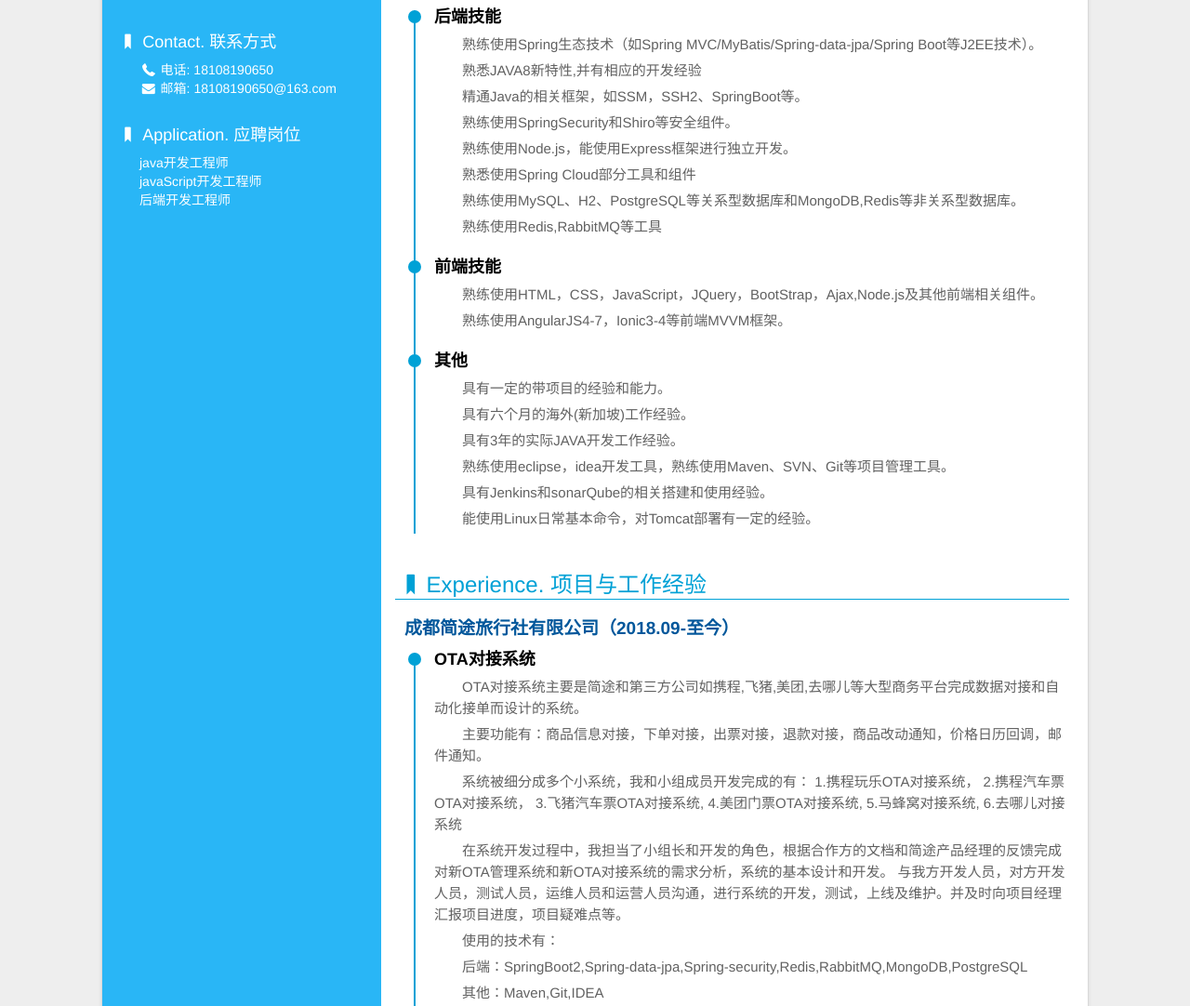
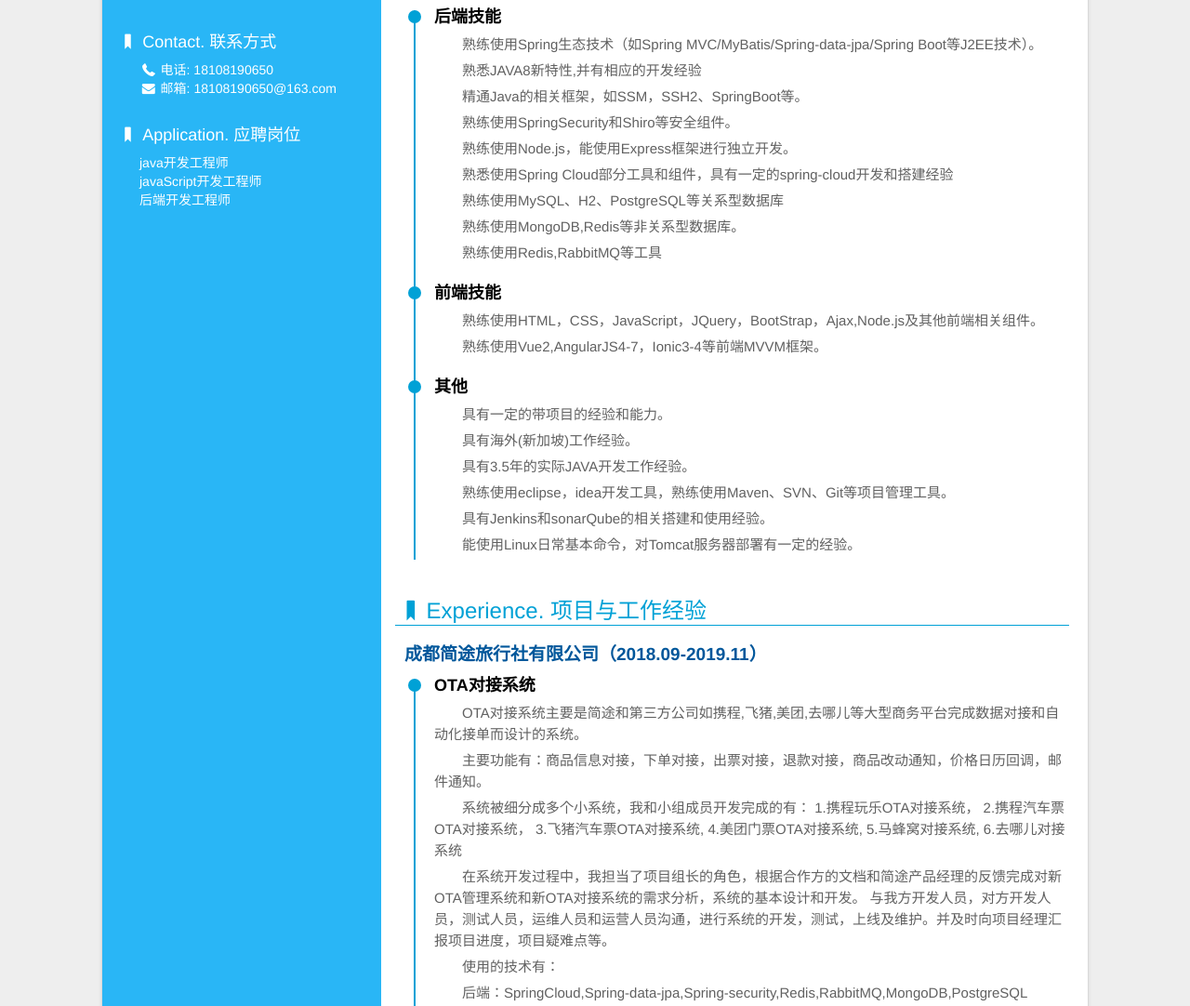
Before and after one commit to pandapanzhu/MyResume, a website: page index.html in a window 1280 px wide. Shown: the part 317-1399 px from the top of the page at 93% size. Drawn offline with Linux system fonts and the light colour scheme; some packages are replaced by stand-ins of ours; a script that the page names is missing.

Commit message:
02-24更新

```diff
--- a/index.html
+++ b/index.html
@@ -67,7 +67,7 @@
                     <dt><i class="icon-bookmark"></i>Basic info. 基本信息</dt>
                     <dd><strong>个人信息:</strong> <span>祝攀 / 男</span></dd>
                     <dd><strong>教育背景:</strong> <span>2013-2017 成都大学-软件工程专业</span></dd>
-                    <dd><strong>工作年限:</strong> <span>2年</span></dd>
+                    <dd><strong>工作年限:</strong> <span>3年</span></dd>
                     <dd><strong>英语能力:</strong><span>CET-4</span></dd>
                     <dd><strong>学习博客:</strong> <a href="http://pandapanzhu.github.io" target="_blank">pandapanzhu.github.io</a></dd>
                     <dd><strong>GitHub  &nbsp;:</strong> <a href="https://www.github.com/pandapanzhu" target="_blank">www.github.com/pandapanzhu</a></dd>
@@ -85,25 +85,26 @@
                             <p>精通Java的相关框架，如SSM，SSH2、SpringBoot等。</p>
                             <p>熟练使用SpringSecurity和Shiro等安全组件。</p>
                             <p>熟练使用Node.js，能使用Express框架进行独立开发。</p>
-                            <p>熟悉使用Spring Cloud部分工具和组件</p><!-- ，对微服务系统有基本的搭建和开发经验。（eureka，gateway,Server,zookeeper）</p>-->
-                            <p>熟练使用MySQL、H2、PostgreSQL等关系型数据库和MongoDB,Redis等非关系型数据库。</p>
+                            <p>熟悉使用Spring Cloud部分工具和组件，具有一定的spring-cloud开发和搭建经验</p><!-- ，对微服务系统有基本的搭建和开发经验。（eureka，gateway,Server,zookeeper）</p>-->
+                            <p>熟练使用MySQL、H2、PostgreSQL等关系型数据库</p>
+							<p>熟练使用MongoDB,Redis等非关系型数据库。</p>
                             <p>熟练使用Redis,RabbitMQ等工具</p>
                         </li>
                         <li>
                             <div class="circle"></div>
                             <h4>前端技能</h4>
                             <p>熟练使用HTML，CSS，JavaScript，JQuery，BootStrap，Ajax,Node.js及其他前端相关组件。</p>
-                            <p>熟练使用AngularJS4-7，Ionic3-4等前端MVVM框架。</p>
+                            <p>熟练使用Vue2,AngularJS4-7，Ionic3-4等前端MVVM框架。</p>
                         </li>
                         <li>
                             <div class="circle"></div>
                             <h4>其他</h4>
                             <p>具有一定的带项目的经验和能力。</p>
-                            <p>具有六个月的海外(新加坡)工作经验。</p>
-                            <p>具有3年的实际JAVA开发工作经验。</p>
+                            <p>具有海外(新加坡)工作经验。</p>
+                            <p>具有3.5年的实际JAVA开发工作经验。</p>
                             <p>熟练使用eclipse，idea开发工具，熟练使用Maven、SVN、Git等项目管理工具。</p>
                             <p>具有Jenkins和sonarQube的相关搭建和使用经验。</p>
-                            <p>能使用Linux日常基本命令，对Tomcat部署有一定的经验。</p>
+                            <p>能使用Linux日常基本命令，对Tomcat服务器部署有一定的经验。</p>
                         </li>
                     </ul>
                 </li>
@@ -113,7 +114,7 @@
                     <ul class="exp">
 
                     </ul>
-                    <h3>成都简途旅行社有限公司（2018.09-至今）</h3>
+                    <h3>成都简途旅行社有限公司（2018.09-2019.11）</h3>
                     <ul class="exp">
                         <li>
                             <div class="circle">&nbsp;</div>
@@ -121,10 +122,10 @@
                             <p>OTA对接系统主要是简途和第三方公司如携程,飞猪,美团,去哪儿等大型商务平台完成数据对接和自动化接单而设计的系统。</p>
                             <p>主要功能有：商品信息对接，下单对接，出票对接，退款对接，商品改动通知，价格日历回调，邮件通知。</p>
                             <p>系统被细分成多个小系统，我和小组成员开发完成的有：&nbsp;1.携程玩乐OTA对接系统，&nbsp;2.携程汽车票OTA对接系统，&nbsp;3.飞猪汽车票OTA对接系统,&nbsp;4.美团门票OTA对接系统,&nbsp;5.马蜂窝对接系统,&nbsp;6.去哪儿对接系统</p>
-                            <p>在系统开发过程中，我担当了小组长和开发的角色，根据合作方的文档和简途产品经理的反馈完成对新OTA管理系统和新OTA对接系统的需求分析，系统的基本设计和开发。
+                            <p>在系统开发过程中，我担当了项目组长的角色，根据合作方的文档和简途产品经理的反馈完成对新OTA管理系统和新OTA对接系统的需求分析，系统的基本设计和开发。
                                 与我方开发人员，对方开发人员，测试人员，运维人员和运营人员沟通，进行系统的开发，测试，上线及维护。并及时向项目经理汇报项目进度，项目疑难点等。</p>
                             <p>使用的技术有：</p>
-                            <p>后端：SpringBoot2,Spring-data-jpa,Spring-security,Redis,RabbitMQ,MongoDB,PostgreSQL</p>
+                            <p>后端：SpringCloud,Spring-data-jpa,Spring-security,Redis,RabbitMQ,MongoDB,PostgreSQL</p>
                             <p>其他：Maven,Git,IDEA</p>
                         </li>
                         <li>
@@ -145,11 +146,11 @@
                             <div class="circle">&nbsp;</div>
                             <h4>IConnect的开发与维护</h4>
                             <p>IConnect是新电信息的核心开发框架,大多数Java项目都是基于Iconnect进行构建和开发的。Iconnect为系统开发构建出基本的框架和模板，开发人员需在开发好的项目中进行功能模块的开发。</p>
-                            <p>在项目中，我负责维护了Iconnect5以上的版本，项目依赖jhipster生成简单的基于SpringCloud或Spring Boot项目，并生成数据库脚本并执行。项目配制好之后能够进行简单的CRUD和简单的导入和导出功能。</p>
+                            <p>在项目中，我负责维护了Iconnect5.5-5.6的版本，项目依赖jhipster生成简单的基于SpringCloud或Spring Boot项目，并生成数据库脚本并执行。项目配制好之后能够进行简单的CRUD和简单的导入和导出功能。</p>
                             <p>项目基于Spring-boot为基本框架，Spring-security为基本安全控件，Angular4-7为前端基本框架。Git为项目管理工具。Maven为项目版本管理工具。</p>
                             <p>Iconnect不仅为各项目提供基本的普通项目架构和技术直接，同时也提供微服务的技术和支持。使用Spring-cloud的Registry和Gateway以及简单的MicroService构建基本的微服务项目。</p>
                             <p>使用的技术有：</p>
-                            <p>后端：SpringBoot,Spring-data-jpa,Spring-Security,Mysql,Orale</p>
+                            <p>后端：SpringCloud,Spring-data-jpa,Spring-Security,Mysql,Orale</p>
                             <p>前端：Html5,CSS3,AngularJS4</p>
                             <p>其他：Git,Maven,Eclipse,Spring-cloud</p>
                         </li>
@@ -251,7 +252,7 @@
         </div>
     </div>
     <footer>
-        <p>Made by 祝攀.. 最后更新于2019年10月26日</p>
+        <p>Made by 祝攀.. 最后更新于2019年02月24日</p>
     </footer>
     <script src="lib/zoom.min.js"></script>
 </body>
```
